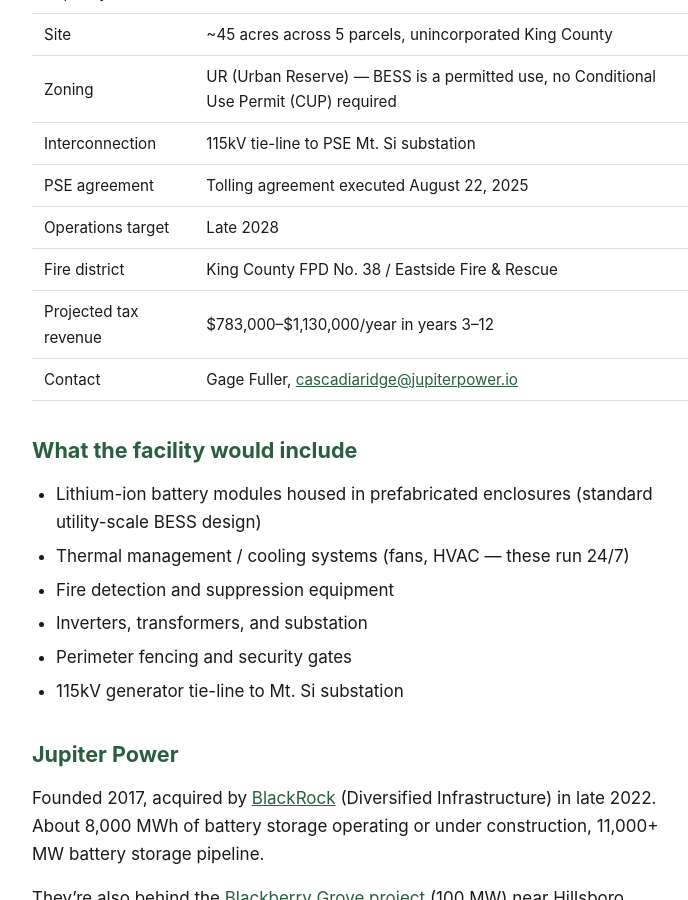
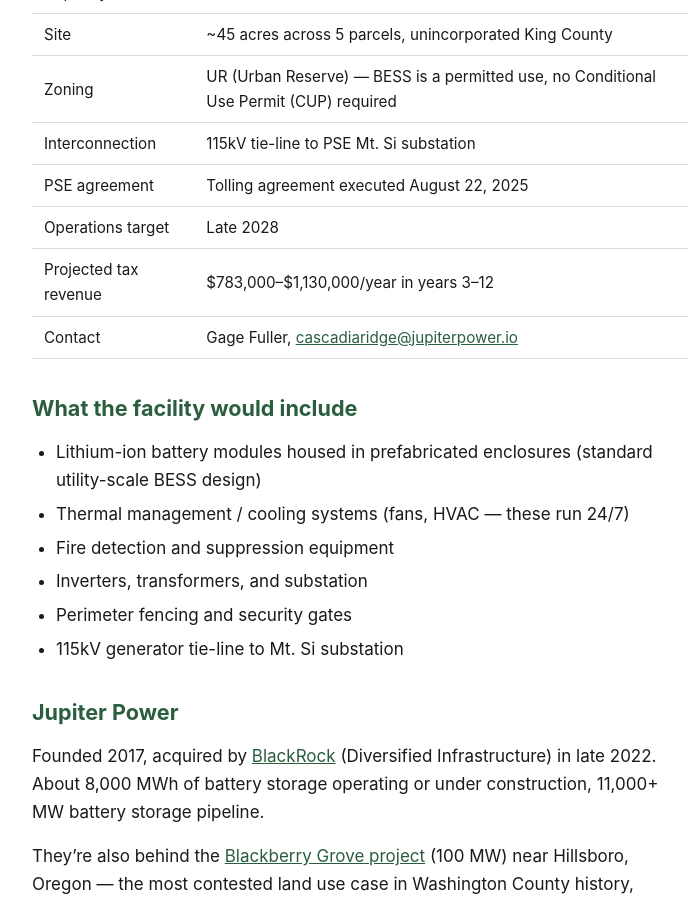
Before and after one commit to calef/cascadia-ridge-bess, a Jekyll site: the page built from _pages/project.md, in a window 1280 px wide and 900 px high, scrolled down 470 px. Shown: the whole window, without its empty margins (280-968 px from the left). Built offline with Jekyll 4.4.1, drawn with Linux system fonts in a browser that asks for light colours.

Commit message:
Deploy site 2026-03-17-121913

```diff
--- a/_pages/project.md
+++ b/_pages/project.md
@@ -14,7 +14,6 @@ title: "Project Overview"
 | Interconnection | 115kV tie-line to PSE Mt. Si substation |
 | PSE agreement | Tolling agreement executed August 22, 2025 |
 | Operations target | Late 2028 |
-| Fire district | King County FPD No. 38 / Eastside Fire & Rescue |
 | Projected tax revenue | $783,000–$1,130,000/year in years 3–12 |
 | Contact | Gage Fuller, [cascadiaridge@jupiterpower.io](mailto:cascadiaridge@jupiterpower.io) |
 
```
